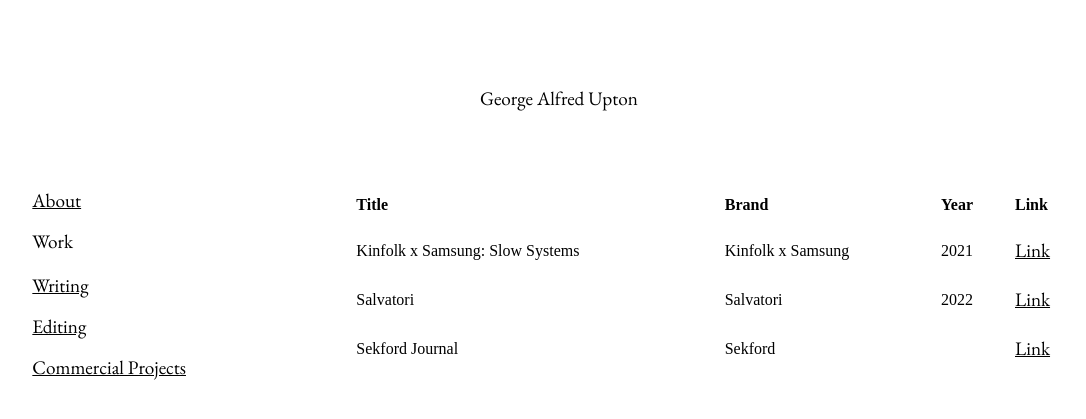
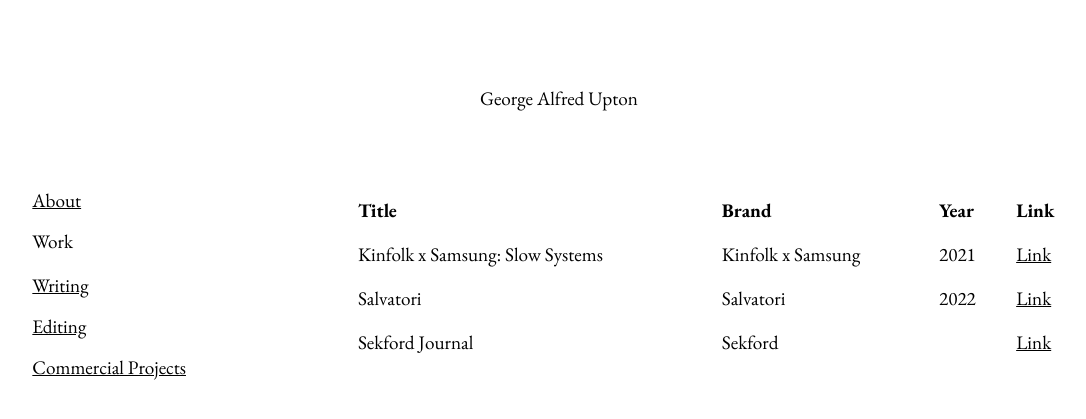
Before and after one commit to GAUpton/gaupton.github.io, a Jekyll site: the page built from commercial.html, in a window 1280 px wide. Shown: the top 419 px of the page, without its empty margins (81-1167 px from the left). Built offline with Jekyll 4.4.1, drawn with Linux system fonts in a browser that asks for light colours.

Commit message:
Fix table spacing

```diff
--- a/assets/css/style.css
+++ b/assets/css/style.css
@@ -2,7 +2,8 @@ h1,
 h2,
 h3,
 p,
-a {
+a,
+table {
   font-family: "EB Garamond", "Times New Roman", serif, system-ui;
   font-optical-sizing: auto;
   font-weight: 200;
@@ -69,7 +70,6 @@ td {
 
 th,
 td {
-  padding: 0.5em;
   border: none;
 }
 
@@ -122,7 +122,7 @@ tbody tr:hover {
 
   td,
   th {
-    padding-bottom: 1em;
+    padding: 0.5em;
   }
 
   td:not(:last-child):after {
```
